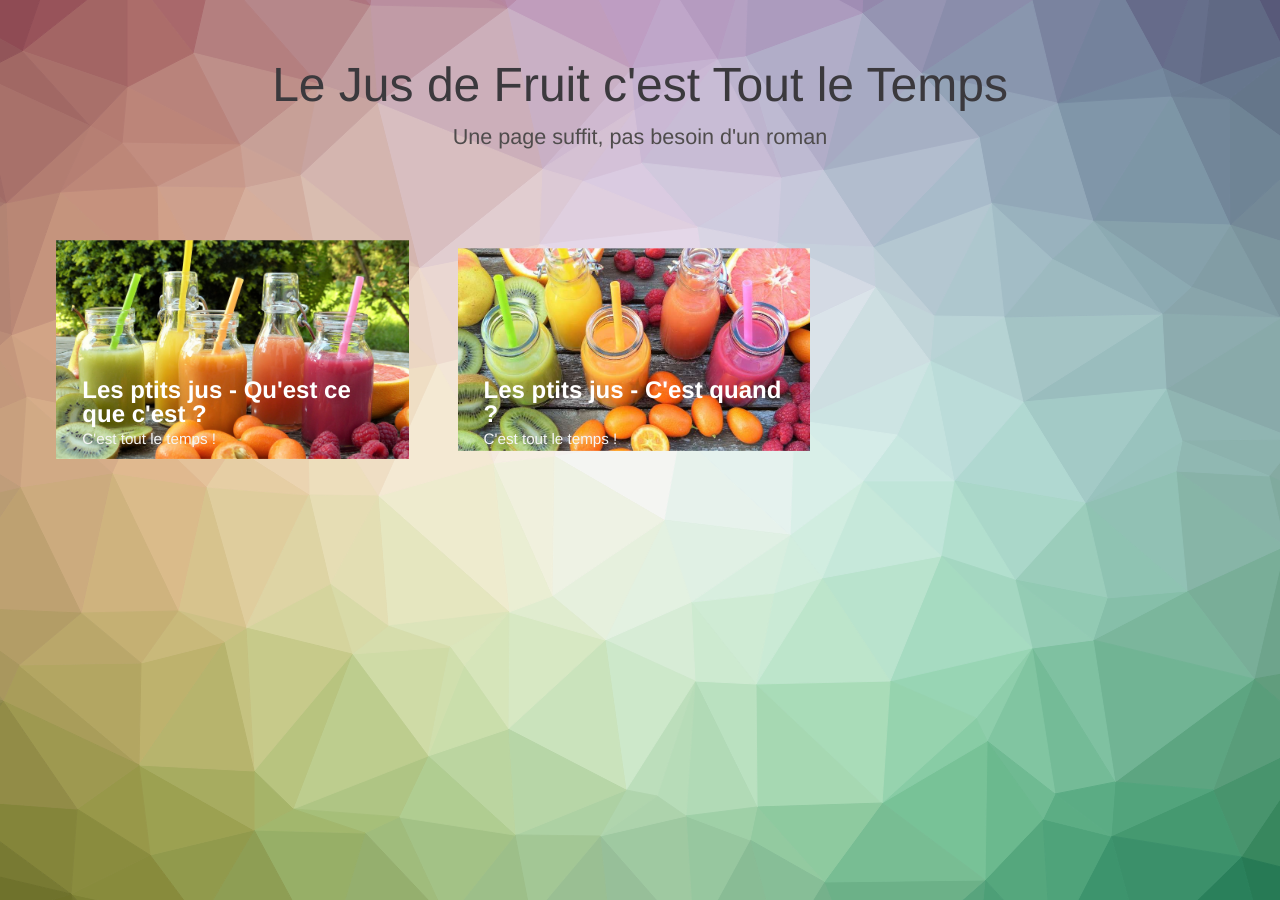
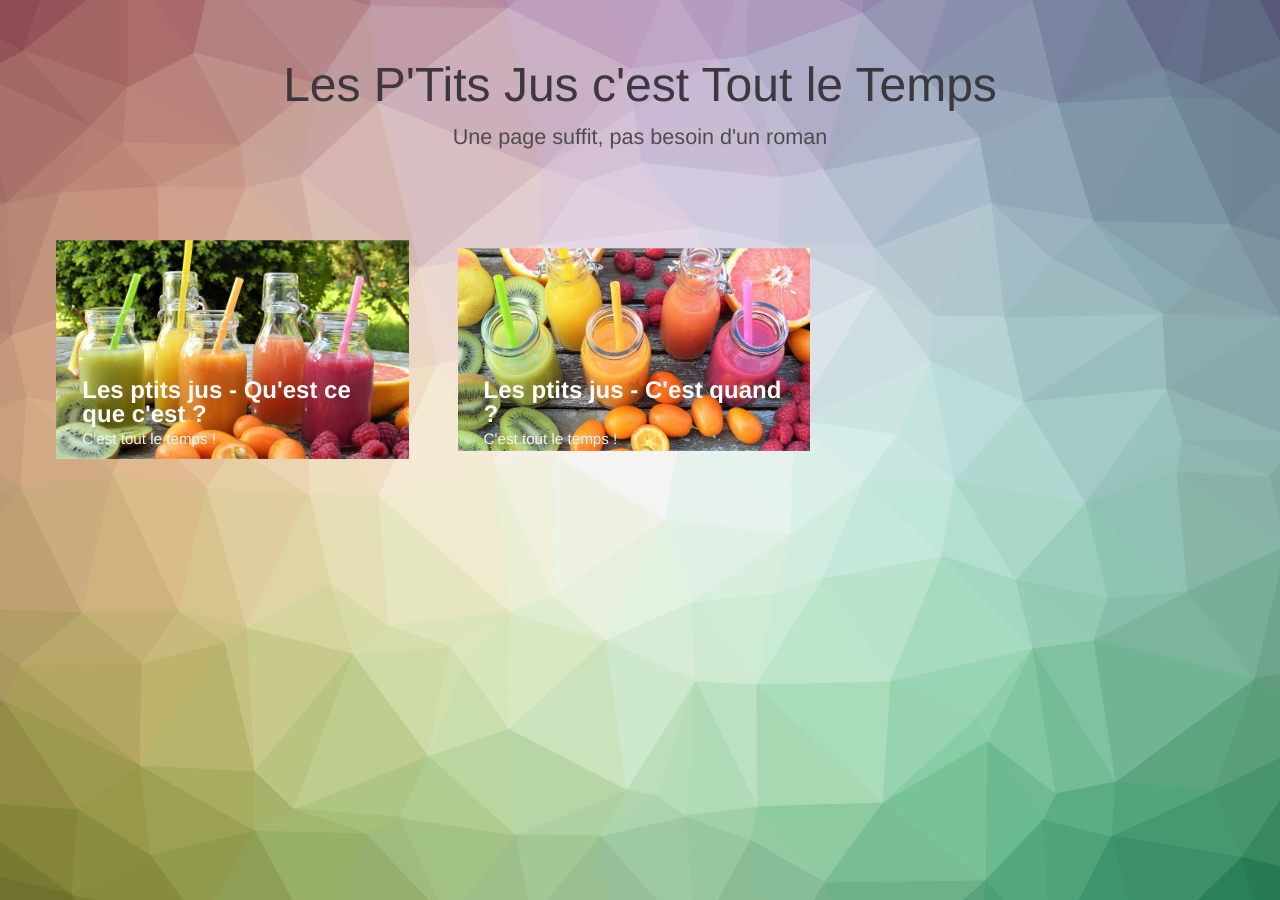
Before and after one commit to ellenhaas/ptitsjusallthetime, a Jekyll site: the page built from index.html, in a window 1280 px wide. Built offline with Jekyll 4.4.1, drawn with Linux system fonts in a browser that asks for light colours.

Commit message:
Update index.html

```diff
--- a/index.html
+++ b/index.html
@@ -28,7 +28,7 @@ layout: compress
 <body class="body">
 <div class="container">
     <header class="header">
-        <h1>Le Jus de Fruit c'est Tout le Temps<span>Une page suffit, pas besoin d'un roman</span></h1>
+        <h1>Les P'Tits Jus c'est Tout le Temps<span>Une page suffit, pas besoin d'un roman</span></h1>
     </header>
     <div class="content">
         <!-- trianglify pattern container -->
```
